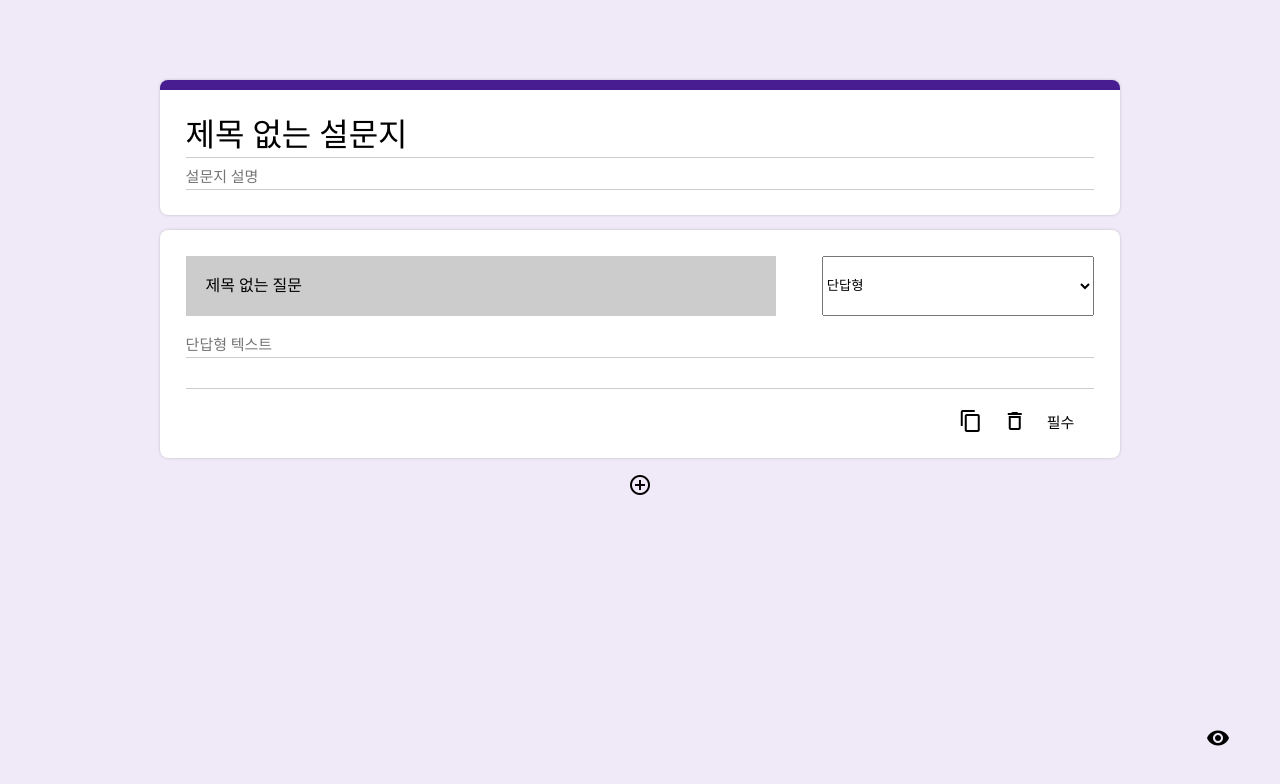
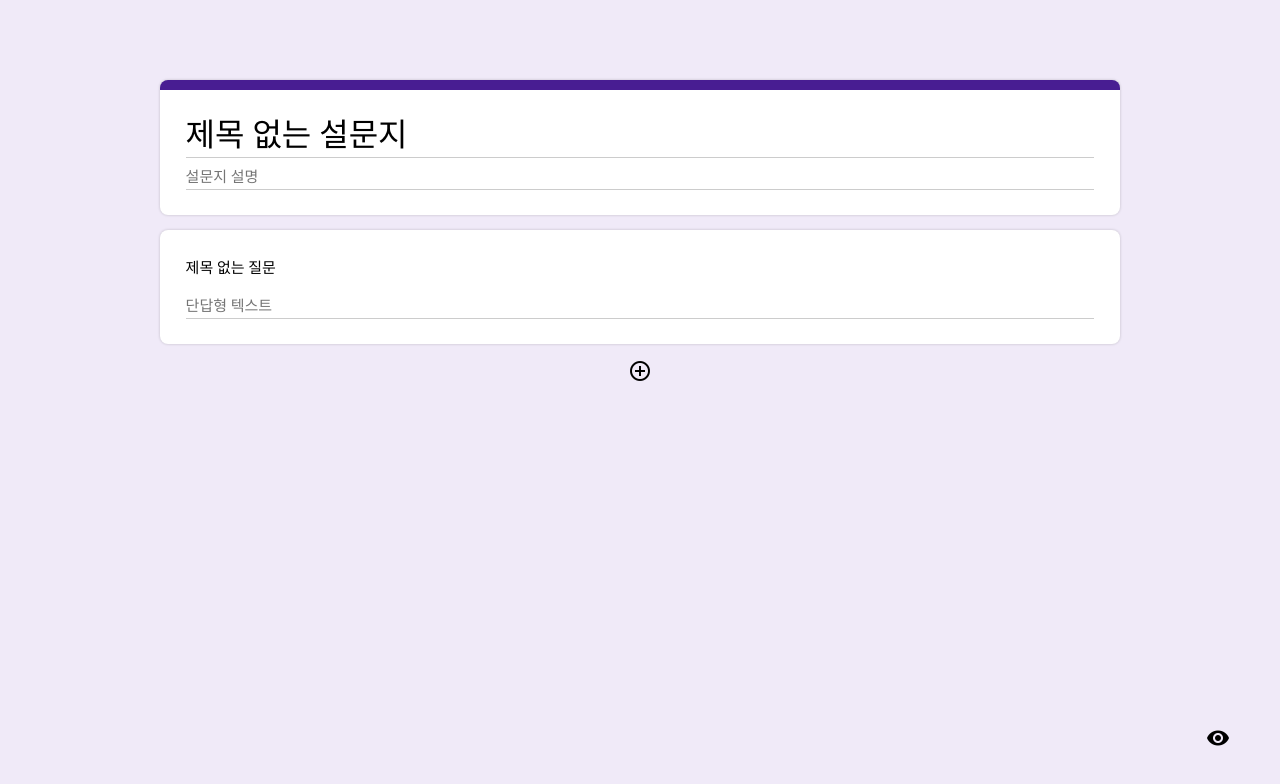
Before and after one commit to jwzzang12/google-form, a React (Create React App) app: page / in a window 1280 px wide. Shown: the top 784 px of the page. Built offline with nearby package versions, Linux system fonts and the light colour scheme.

Commit message:
Update modify func

```diff
--- a/src/components/Item.js
+++ b/src/components/Item.js
@@ -1,17 +1,54 @@
-import { useState } from "react";
+import { useRef, useEffect, useState } from "react";
+import { useDispatch } from "react-redux";
+import { deleteData, modifyData } from "../store/storeItem";
 
 export default function Item({ data }) {
   const [isLong, setIsLong] = useState(false);
+  const [isEdit, setIsEdit] = useState(false);
+  const [localContents, setLocalContents] = useState(data.itemTitle);
   // function autoResize(e) {
   //   e.target.style.height = "auto";
   //   e.target.style.height = `${e.target.scrollHeight}px`;
   // }
   // onKeyDown={autoResize}
+  const dispatch = useDispatch();
+  const itemBox = useRef();
 
+  const clickOutside = (e) => {
+    if (isEdit && !itemBox.current.contains(e.target)) setIsEdit(false);
+  };
+  useEffect(() => {
+    window.addEventListener("click", clickOutside);
+    dispatch(modifyData(data.id, localContents));
+    return () => {
+      window.removeEventListener("click", clickOutside);
+    };
+  }, [isEdit]);
   return (
-    <div className="itemBox">
+    <div
+      className="itemBox"
+      ref={itemBox}
+      onClick={() => {
+        setIsEdit(true);
+      }}
+    >
       <div className="menuTop">
-        <input type="text" className="itemTitle" placeholder="제목 없는 질문" />
+        <div className="itemTitleBox">
+          {isEdit ? (
+            <input
+              type="text"
+              className="itemTitle"
+              placeholder="제목 없는 질문"
+              value={localContents}
+              onChange={(e) => {
+                setLocalContents(e.target.value);
+              }}
+            ></input>
+          ) : (
+            data.itemTitle
+          )}
+        </div>
+        {isEdit ? (
           <select
             name="format"
             className="format"
@@ -25,18 +62,32 @@ export default function Item({ data }) {
             <option value="checkbox">체크박스</option>
             <option value="dropdown">드롭다운</option>
           </select>
+        ) : (
+          ""
+        )}
       </div>
+
       {!isLong ? (
         <input type="text" placeholder="단답형 텍스트" readOnly />
       ) : (
-        <textarea name="" placeholder="장문형 텍스트" className="long"></textarea>
+        <textarea placeholder="장문형 텍스트" className="long" readOnly></textarea>
       )}
-      <div className="answer"></div>
+      {isEdit ? (
         <div className="menuBottom">
           <span className=" material-icons btnCopy">content_copy</span>
-        <span className="material-icons-outlined btnDelete">delete</span>
+          <span
+            className="material-icons-outlined btnDelete"
+            onClick={() => {
+              dispatch(deleteData(data.id));
+            }}
+          >
+            delete
+          </span>
           <span className=" material-icons btnRequired">필수</span>
         </div>
+      ) : (
+        ""
+      )}
     </div>
   );
 }
--- a/src/components/NewItem.js
+++ b/src/components/NewItem.js
@@ -6,7 +6,7 @@ export default function NewItem() {
   const count = useSelector((state) => state.count);
 
   const insertDataItem = function () {
-    dispatch(insertData({ id: count + 1 }));
+    dispatch(insertData({ id: count + 1, itemTitle: "제목 없는 질문" }));
   };
 
   return (
--- a/src/css/layout.css
+++ b/src/css/layout.css
@@ -7,11 +7,11 @@
 }
 
 body {
+  position: relative;
   font-family: "Roboto", "Noto Sans KR", sans-serif;
   font-size: 15px;
   text-align: center;
   background-color: #f0eaf8;
-  position: relative;
 }
 
 a {
@@ -31,25 +31,25 @@ button {
 
 input {
   display: block;
+  width: 100%;
+  padding-bottom: 3px;
   font-family: inherit;
   font-size: inherit;
   border: none;
+  border-bottom: 1px solid #ccc;
   outline: none;
-  width: 100%;
-  border-bottom: 1px solid #ccc;
-  padding-bottom: 3px;
 }
 
 textarea {
   display: block;
+  width: 100%;
+  height: auto;
   font-family: inherit;
   font-size: inherit;
   border: none;
+  border-bottom: 1px solid #ccc;
   outline: none;
-  width: 100%;
-  border-bottom: 1px solid #ccc;
   resize: none;
-  height: auto;
 }
 
 .App {
@@ -69,8 +69,8 @@ textarea {
 }
 
 #title {
+  margin-bottom: 10px;
   font-size: 32px;
-  margin-bottom: 10px;
 }
 
 #title::placeholder,
@@ -93,22 +93,25 @@ textarea {
   justify-content: space-between;
   margin-bottom: 20px;
 }
-.itemBox .menuTop .itemTitle {
+.itemBox .menuTop .itemTitleBox {
+  flex-basis: 65%;
+  text-align: left;
+}
+.itemBox .menuTop .itemTitleBox .itemTitle {
+  padding: 20px;
   font-size: 16px;
-  flex-basis: 65%;
-  padding: 20px;
-  background-color: #ccc;
+  background-color: #eee;
 }
 .itemBox .menuTop .format {
-  width: 30%;
+  flex-basis: 30%;
 }
 
 .menuBottom {
   display: flex;
   justify-content: flex-end;
   align-items: center;
+  margin-top: 30px;
   border-top: 1px solid #ccc;
-  margin-top: 30px;
 }
 .menuBottom span {
   display: inline-block;
@@ -120,6 +123,6 @@ textarea {
 
 #preview {
   position: fixed;
+  right: 50px;
   bottom: 50px;
-  right: 50px;
 }
--- a/src/scss/layout.scss
+++ b/src/scss/layout.scss
@@ -8,11 +8,11 @@
   box-sizing: border-box;
 }
 body {
+  position: relative;
   font-family: "Roboto", "Noto Sans KR", sans-serif;
   font-size: 15px;
   text-align: center;
   background-color: $bg-color;
-  position: relative;
 }
 a {
   color: inherit;
@@ -28,24 +28,24 @@ button {
 }
 input {
   display: block;
+  width: 100%;
+  padding-bottom: 3px;
   font-family: inherit;
   font-size: inherit;
   border: none;
+  border-bottom: 1px solid #ccc;
   outline: none;
-  width: 100%;
-  border-bottom: 1px solid #ccc;
-  padding-bottom: 3px;
 }
 textarea {
   display: block;
+  width: 100%;
+  height: auto;
   font-family: inherit;
   font-size: inherit;
   border: none;
+  border-bottom: 1px solid #ccc;
   outline: none;
-  width: 100%;
-  border-bottom: 1px solid #ccc;
   resize: none;
-  height: auto;
 }
 .App {
   padding-top: 10vh;
@@ -62,8 +62,8 @@ textarea {
   border-radius: 8px;
 }
 #title {
+  margin-bottom: 10px;
   font-size: 32px;
-  margin-bottom: 10px;
 }
 #title,
 .itemTitle {
@@ -80,19 +80,21 @@ textarea {
   box-shadow: 0px 0px 3px 0px rgba(0, 0, 0, 0.2);
   background-color: #fff;
   border-radius: 8px;
-
   .menuTop {
     display: flex;
     justify-content: space-between;
     margin-bottom: 20px;
-    .itemTitle {
-      font-size: 16px;
+    .itemTitleBox {
       flex-basis: 65%;
-      padding: 20px;
-      background-color: #ccc;
+      text-align: left;
+      .itemTitle {
+        padding: 20px;
+        font-size: 16px;
+        background-color: #eee;
+      }
     }
     .format {
-      width: 30%;
+      flex-basis: 30%;
     }
   }
 }
@@ -100,8 +102,8 @@ textarea {
   display: flex;
   justify-content: flex-end;
   align-items: center;
+  margin-top: 30px;
   border-top: 1px solid #ccc;
-  margin-top: 30px;
   span {
     display: inline-block;
     padding: 20px 20px 0 0;
@@ -112,6 +114,6 @@ textarea {
 }
 #preview {
   position: fixed;
+  right: 50px;
   bottom: 50px;
-  right: 50px;
 }
--- a/src/store/storeItem.js
+++ b/src/store/storeItem.js
@@ -5,8 +5,8 @@ export const ACTION_TYPES = {
   COPY_DATA: "copyData",
 };
 export const initState = {
-  count: 1,
-  dataList: [{ id: 0 }],
+  count: 0,
+  dataList: [{ id: 0, itemTitle: "제목 없는 질문" }],
 };
 export const insertData = (dataItem) => {
   return {
@@ -58,7 +58,7 @@ const storeItem = (state = initState, action) => {
         count: state.count,
         dataList: state.dataList.map((item, idx) => {
           if (item.id === action.payload.id) {
-            return { ...item, contents: localContents };
+            return { ...item, itemTitle: localContents };
           }
           return item;
         }),
```
Also changed, not shown: src/css/layout.min.css (+1 -1 lines). Lines whose indentation alone changed are shown as unchanged.
